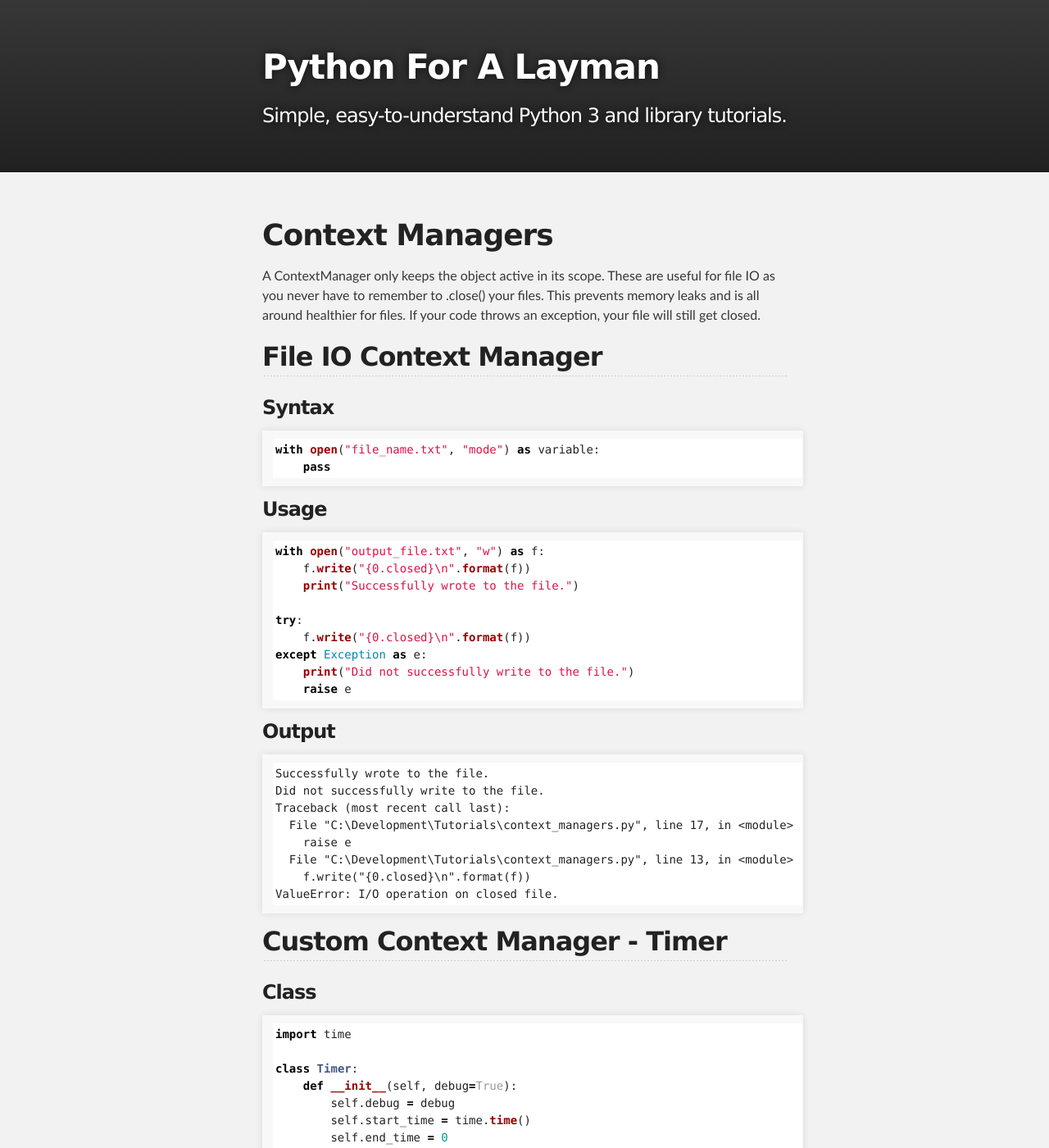
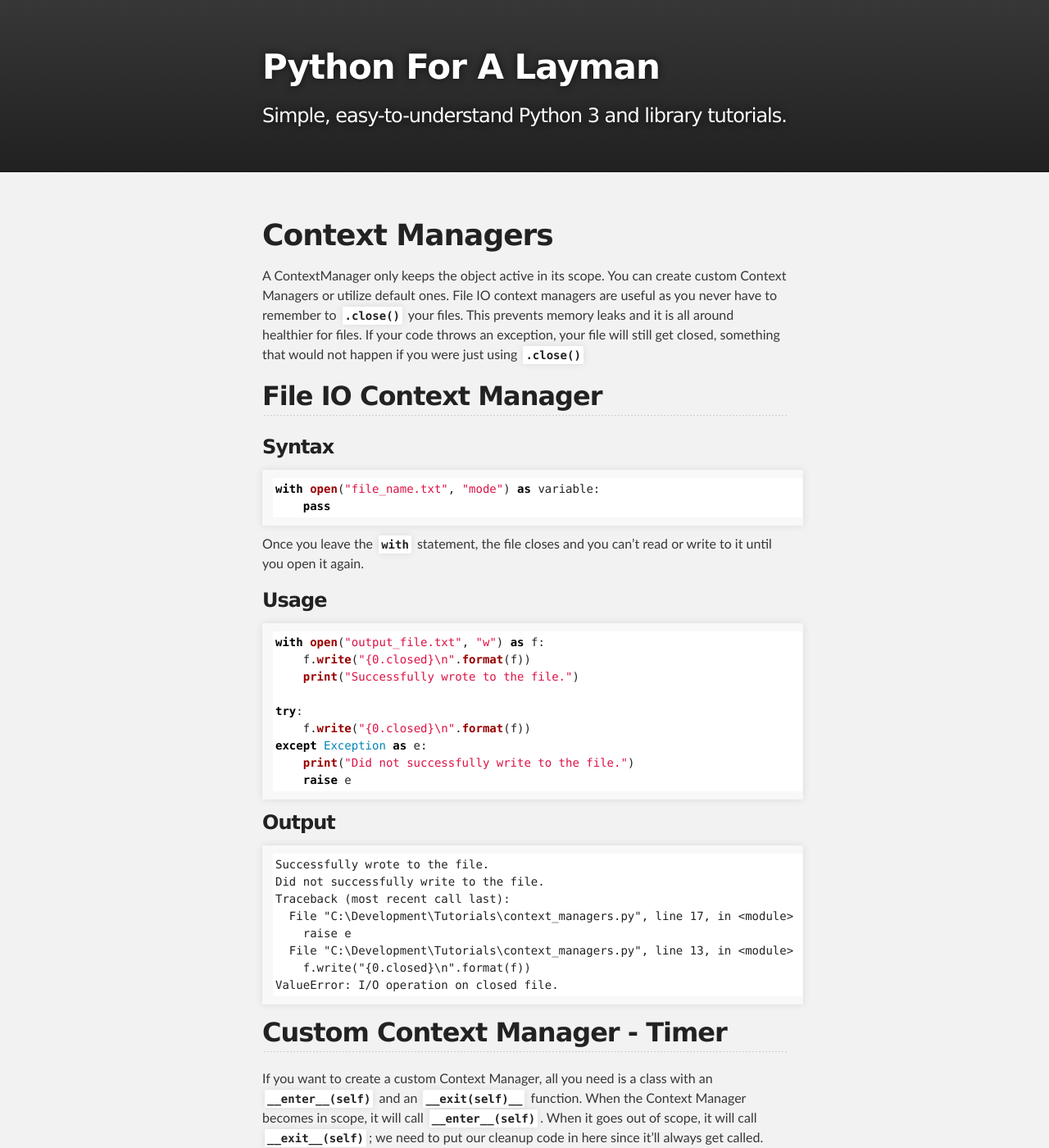
Before and after one commit to pythonforalayman/pythonforalayman.github.io, a Jekyll site: the page built from _posts/2017-03-03-context-managers.markdown, in a window 1280 px wide and 1400 px high. Shown: the whole window at 82% size. Built offline with Jekyll 4.4.1, drawn with Linux system fonts in a browser that asks for light colours.

Commit message:
Change the intro and gave some more clarification on custom CMs

````diff
--- a/_posts/2017-03-03-context-managers.markdown
+++ b/_posts/2017-03-03-context-managers.markdown
@@ -6,7 +6,7 @@ categories: context managers
 ---
 # Context Managers
 
-A ContextManager only keeps the object active in its scope. These are useful for file IO as you never have to remember to .close() your files. This prevents memory leaks and is all around healthier for files. If your code throws an exception, your file will still get closed.
+A ContextManager only keeps the object active in its scope. You can create custom Context Managers or utilize default ones. File IO context managers are useful as you never have to remember to **`.close()`** your files. This prevents memory leaks and it is all around healthier for files. If your code throws an exception, your file will still get closed, something that would not happen if you were just using **`.close()`**
 
 ## File IO Context Manager
 ### Syntax
@@ -14,6 +14,9 @@ A ContextManager only keeps the object active in its scope. These are useful for
 with open("file_name.txt", "mode") as variable:
     pass
 ```
+
+Once you leave the **`with`** statement, the file closes and you can't read or write to it until you open it again.
+
 
 ### Usage
 ```python
@@ -28,6 +31,7 @@ except Exception as e:
     raise e
 ```
 
+
 ### Output
 ```
 Successfully wrote to the file.
@@ -41,6 +45,9 @@ ValueError: I/O operation on closed file.
 ```
 
 ## Custom Context Manager - Timer
+
+If you want to create a custom Context Manager, all you need is a class with an **`__enter__(self)`** and an **`__exit(self)__`** function. When the Context Manager becomes in scope, it will call **`__enter__(self)`**. When it goes out of scope, it will call **`__exit__(self)`**; we need to put our cleanup code in here since it'll always get called.
+
 ### Class
 ```python
 import time
````
